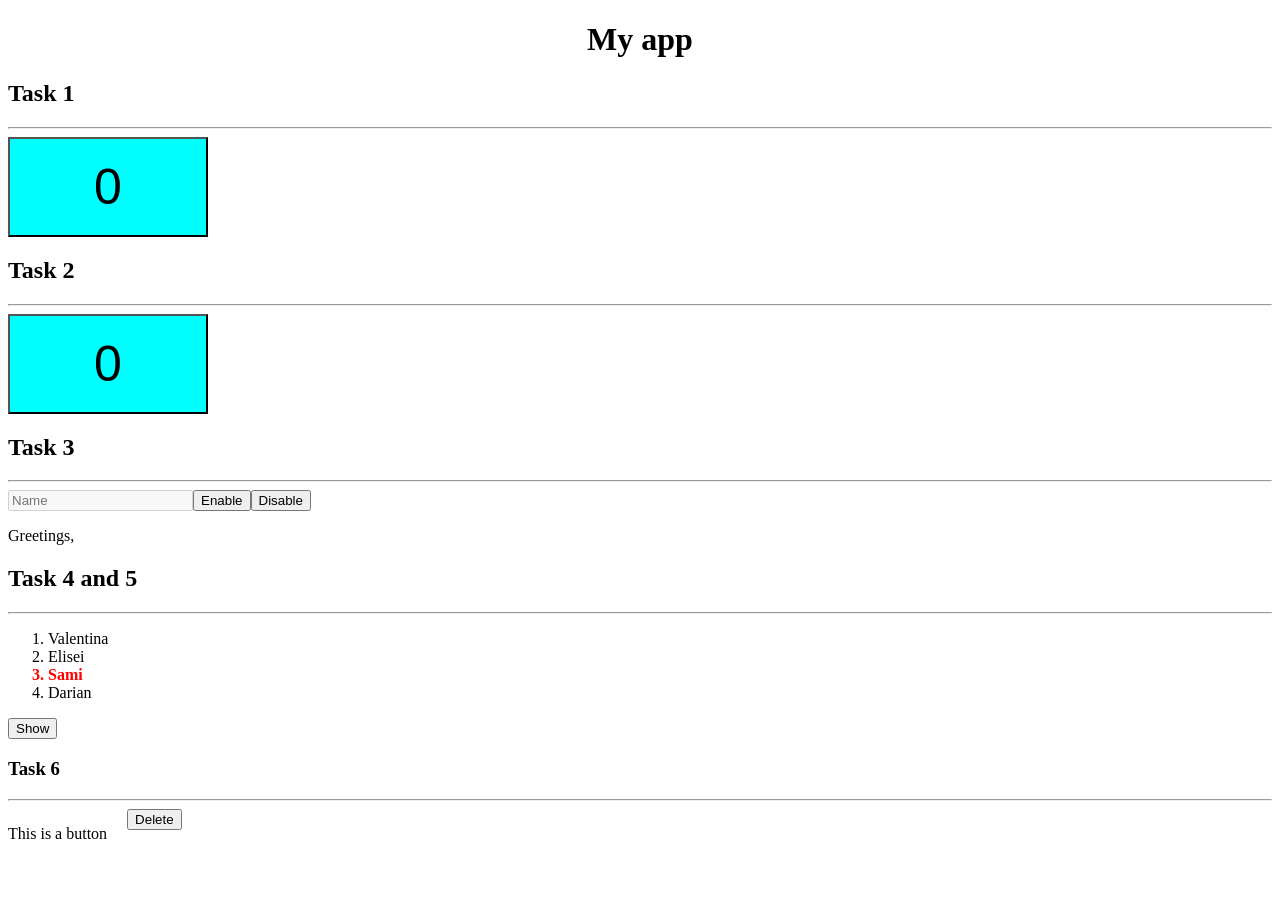
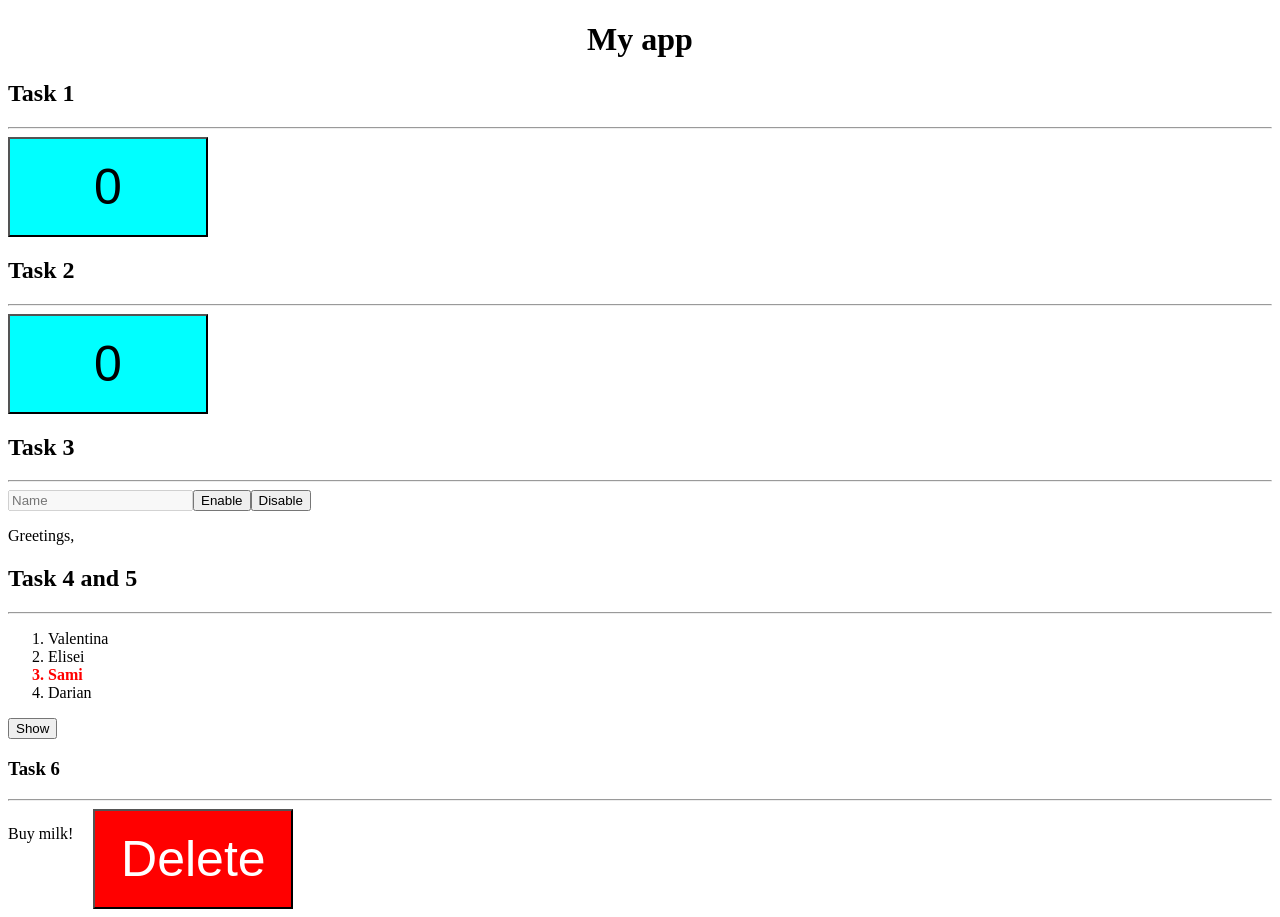
Before and after one commit to samuelburaga/angular-tasks, an Angular app: page / in a window 1280 px wide. Before the commit the page ends 859 px from the top, so only its background shows below. Built offline with nearby package versions, Linux system fonts and the light colour scheme.

Commit message:
syntax changes

```diff
--- a/src/app/components/list/list.component.css
+++ b/src/app/components/list/list.component.css
@@ -1,4 +1,4 @@
-.myClass {
+.my-name {
 	color: red;
 	font-weight: bold;
 }
--- a/src/app/components/list/list.component.html
+++ b/src/app/components/list/list.component.html
@@ -1,5 +1,5 @@
 <ol class="names" *ngIf="isVisible">
-	<li *ngFor="let student of students" [ngClass]="{ myClass: student === 'Sami' }">
+	<li *ngFor="let student of students" [ngClass]="{ 'my-name': student === 'Sami' }">
 		{{ student }}
 	</li>
 </ol>
--- a/src/app/components/tasks/card/card.component.html
+++ b/src/app/components/tasks/card/card.component.html
@@ -1,2 +1,2 @@
-<p>This is a button</p>
-<button class="delet-button'">Delete</button>
+<p>Buy milk!</p>
+<button class="delete-button">Delete</button>
```
